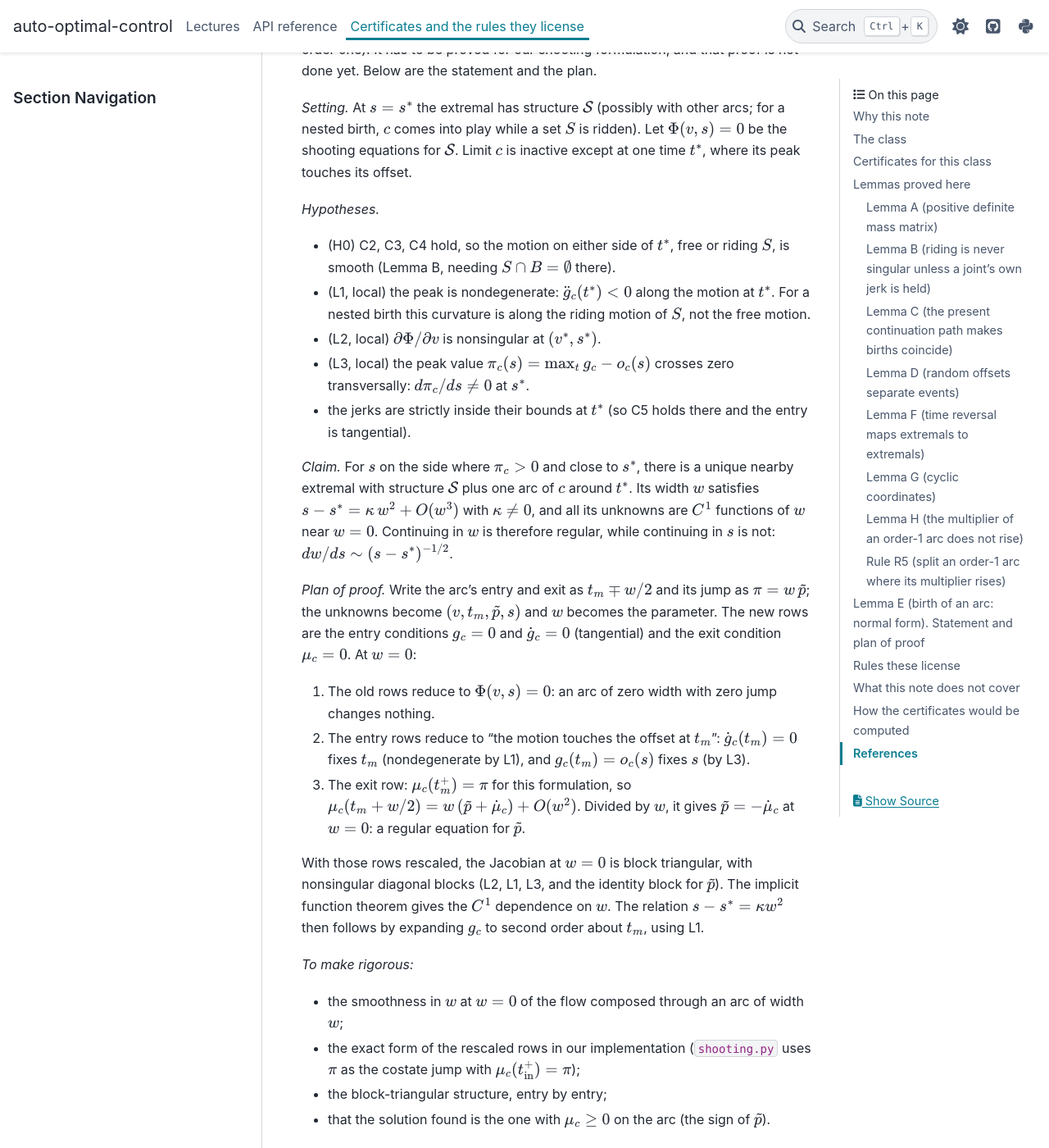
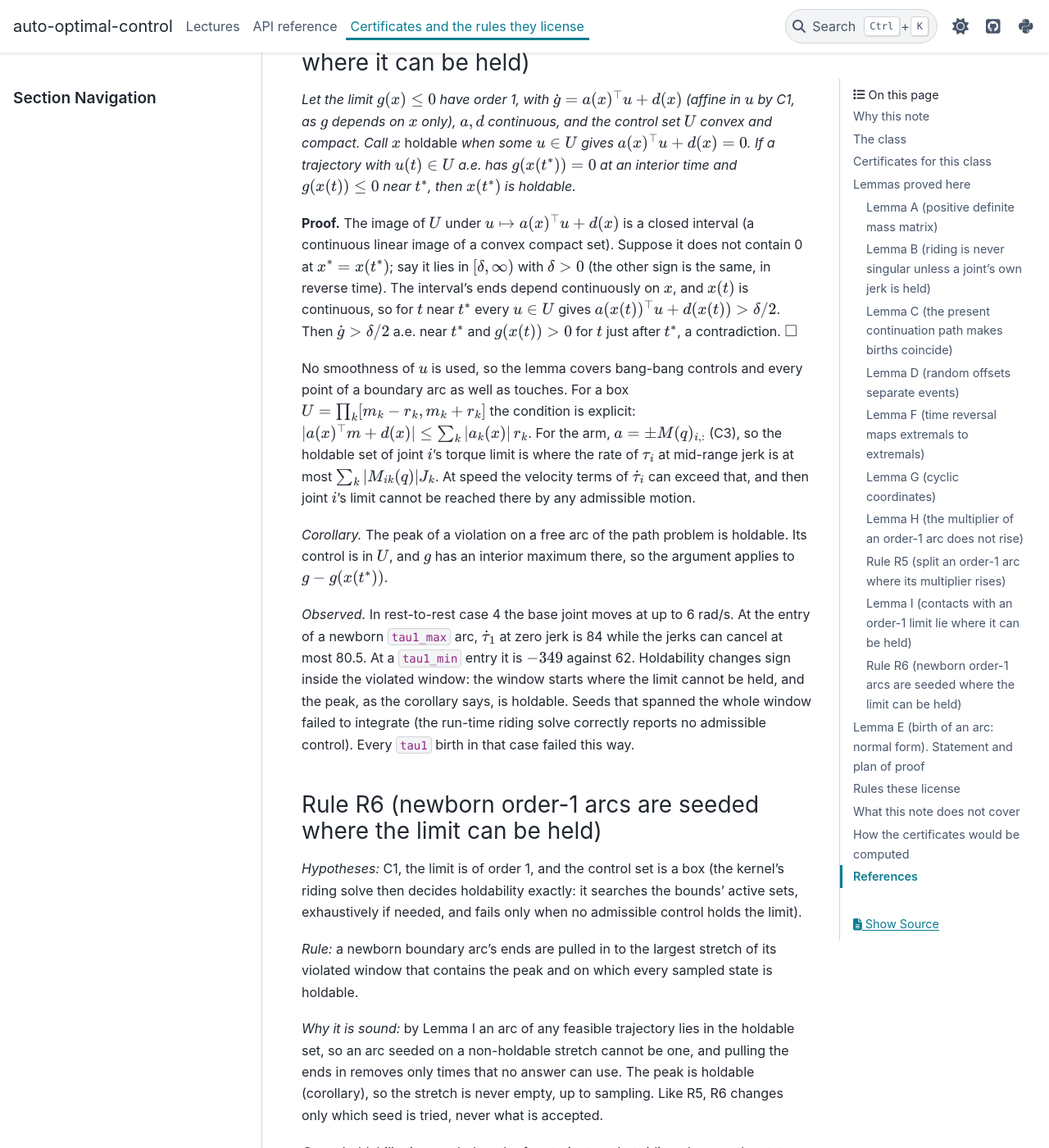
Before and after one commit to idm23/auto-optimal-control, a Sphinx documentation site: the page built from docs/notes/structure_certificates.md, in a window 1280 px wide and 1400 px high, scrolled down 8801 px. Shown: the whole window at 82% size. Built offline with Sphinx 7.4.7 and the PyData theme 0.15.4, drawn with Linux system fonts in a browser that asks for light colours; some of the changed text lies outside the part shown.

Commit message:
Seed newborn order-1 arcs where the limit can be held (Lemma I, rule R6)
Lemma I: wherever a trajectory reaches an order-1 limit, some admissible
control holds the limit's rate at zero (convex control set, no smoothness of
the control needed). So arcs lie in the holdable set, and a violation's peak
is holdable. A newborn arc's ends are pulled in to the holdable stretch about
the peak, decided exactly by the kernel's riding solve. Also corrects the
note's claim after Lemma B that the riding system never stalls the route.

Co-Authored-By: Claude Opus 5.5 <noreply@anthropic.com>

```diff
--- a/docs/notes/structure_certificates.md
+++ b/docs/notes/structure_certificates.md
@@ -136,10 +136,16 @@ and $\bar\tau_i > 0$), so "at most one per joint" is no restriction.
 
 **What it rules out, and what it does not.** For this class, riding any
 combination of torque limits on different joints never has singular
-equations. A stall of the route is therefore never caused by the riding
-system itself. When $S \cap B \ne \emptyset$ (a joint rides its torque limit
+equations. When $S \cap B \ne \emptyset$ (a joint rides its torque limit
 while its own jerk is at a bound) $C$ may lose rank; Lemma B says nothing
 there, and that case needs a local check.
+
+*Correction.* An earlier version concluded that a stall of the route is
+never caused by the riding system. That does not follow. Lemma B is about
+the equations once $S$ and $B$ are fixed; it says nothing about whether some
+admissible $B$ exists, that is, whether the limit can be held at all within
+the jerk bounds. Lemma I treats that question, and the rest-to-rest cases
+show it is what stalls them.
 
 ### Lemma C (the present continuation path makes births coincide)
 
@@ -332,6 +338,71 @@ interior point, with $\ddot\mu_c = 0$) is the analogue of a death, and the gap
 should be born at zero width there. The rule as built detects the rise after
 a step, as the route detects free-arc violations.
 
+### Lemma I (contacts with an order-1 limit lie where it can be held)
+
+*Let the limit $g(x) \le 0$ have order 1, with $\dot g = a(x)^\top u + d(x)$
+(affine in $u$ by C1, as $g$ depends on $x$ only), $a, d$ continuous, and the
+control set $U$ convex and compact. Call $x$* holdable *when some $u \in U$
+gives $a(x)^\top u + d(x) = 0$. If a trajectory with $u(t) \in U$ a.e. has
+$g(x(t^*)) = 0$ at an interior time and $g(x(t)) \le 0$ near $t^*$, then
+$x(t^*)$ is holdable.*
+
+**Proof.** The image of $U$ under $u \mapsto a(x)^\top u + d(x)$ is a closed
+interval (a continuous linear image of a convex compact set). Suppose it does
+not contain 0 at $x^* = x(t^*)$; say it lies in $[\delta, \infty)$ with
+$\delta > 0$ (the other sign is the same, in reverse time). The interval's
+ends depend continuously on $x$, and $x(t)$ is continuous, so for $t$ near
+$t^*$ every $u \in U$ gives $a(x(t))^\top u + d(x(t)) > \delta / 2$. Then
+$\dot g > \delta / 2$ a.e. near $t^*$ and $g(x(t)) > 0$ for $t$ just after
+$t^*$, a contradiction. $\square$
+
+No smoothness of $u$ is used, so the lemma covers bang-bang controls and
+every point of a boundary arc as well as touches. For a box
+$U = \prod_k [m_k - r_k, m_k + r_k]$ the condition is explicit:
+$|a(x)^\top m + d(x)| \le \sum_k |a_k(x)|\, r_k$. For the arm,
+$a = \pm M(q)_{i,:}$ (C3), so the holdable set of joint $i$'s torque limit is
+where the rate of $\tau_i$ at mid-range jerk is at most
+$\sum_k |M_{ik}(q)| J_k$. At speed the velocity terms of $\dot\tau_i$ can
+exceed that, and then joint $i$'s limit cannot be reached there by any
+admissible motion.
+
+*Corollary.* The peak of a violation on a free arc of the path problem is
+holdable. Its control is in $U$, and $g$ has an interior maximum there, so
+the argument applies to $g - g(x(t^*))$.
+
+*Observed.* In rest-to-rest case 4 the base joint moves at up to 6 rad/s. At
+the entry of a newborn `tau1_max` arc, $\dot\tau_1$ at zero jerk is 84
+while the jerks can cancel at most 80.5. At a `tau1_min` entry it is
+$-349$ against 62. Holdability changes sign inside the violated window: the
+window starts where the limit cannot be held, and the peak, as the corollary
+says, is holdable. Seeds that spanned the whole window failed to integrate
+(the run-time riding solve correctly reports no admissible control). Every
+`tau1` birth in that case failed this way.
+
+### Rule R6 (newborn order-1 arcs are seeded where the limit can be held)
+
+*Hypotheses:* C1, the limit is of order 1, and the control set is a box (the
+kernel's riding solve then decides holdability exactly: it searches the
+bounds' active sets, exhaustively if needed, and fails only when no
+admissible control holds the limit).
+
+*Rule:* a newborn boundary arc's ends are pulled in to the largest stretch
+of its violated window that contains the peak and on which every sampled
+state is holdable.
+
+*Why it is sound:* by Lemma I an arc of any feasible trajectory lies in the
+holdable set, so an arc seeded on a non-holdable stretch cannot be one, and
+pulling the ends in removes only times that no answer can use. The peak is
+holdable (corollary), so the stretch is never empty, up to sampling. Like
+R5, R6 changes only which seed is tried, never what is accepted.
+
+*Open:* holdability is sampled on the free trajectory, but riding changes
+the state, and an arc can leave the holdable set partway. The exact
+statement is that the arc must exit before the edge of the holdable set, an
+event that could be watched during the integration. The edge is where every
+jerk with $a_k \ne 0$ is at a bound, which is outside Lemma B
+($S \cap B \ne \emptyset$).
+
 ## Lemma E (birth of an arc: normal form). Statement and plan of proof
 
 This is the result behind continuing in an arc's width rather than in $s$.
```
Also changed, not shown: 1 other file.
